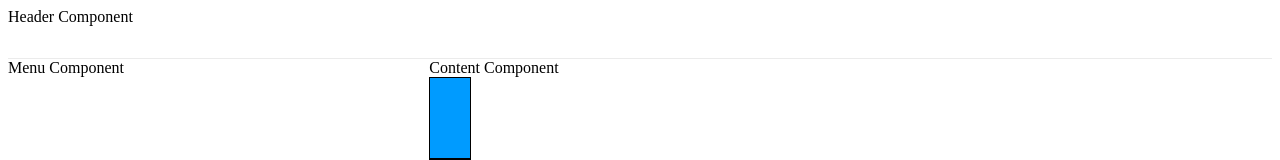
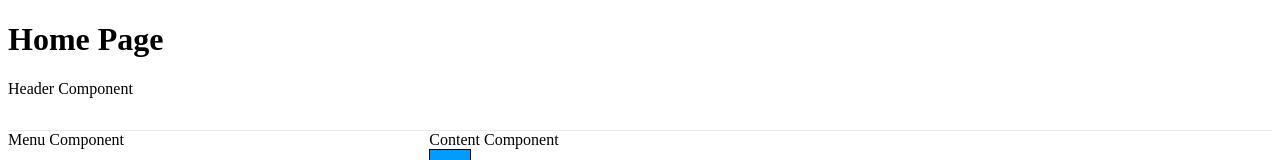
Before and after one commit to sky7th/vue-tutorial, a Vue app: page / in a window 1280 px wide. Shown: the top 160 px of the page. Built offline with nearby package versions, Linux system fonts and the light colour scheme.

Commit message:
Add router

```diff
--- a/src/App.vue
+++ b/src/App.vue
@@ -1,5 +1,6 @@
 <template>
   <div>
+    <router-view/>
     <Header/>
     <div class="wrap">
       <Menu/>
--- a/src/main.js
+++ b/src/main.js
@@ -1,8 +1,10 @@
 import Vue from 'vue'
 import App from './App.vue'
+import router from "./router";
 
 Vue.config.productionTip = false
 
 new Vue({
+  router,
   render: h => h(App),
 }).$mount('#app')
--- /dev/null
+++ b/src/router.js
@@ -0,0 +1,16 @@
+import Vue from "vue";
+import VueRouter from "vue-router";
+import ErrorPage from "./views/ErrorPage";
+import Home from "./views/Home";
+
+Vue.use(VueRouter); // vue 에서 vue router 를 사용하기 위해 알려줘야합니다.
+
+const router = new VueRouter({
+  mode: "history", // browser history mode 를 사용합니다.
+  routes: [  // path 별 component 를 추가합니다.
+    { path: "/", component: Home },
+    { path: "*", component: ErrorPage }
+  ]
+});
+
+export default router;
--- /dev/null
+++ b/src/views/ErrorPage.vue
@@ -0,0 +1,12 @@
+<template>
+  <div>
+    <h1>Error Page</h1>
+  </div>
+</template>
+
+<script>
+export default {};
+</script>
+
+<style>
+</style>
--- /dev/null
+++ b/src/views/Home.vue
@@ -0,0 +1,12 @@
+<template>
+  <div>
+    <h1>Home Page</h1>
+  </div>
+</template>
+
+<script>
+export default {};
+</script>
+
+<style>
+</style>
```
